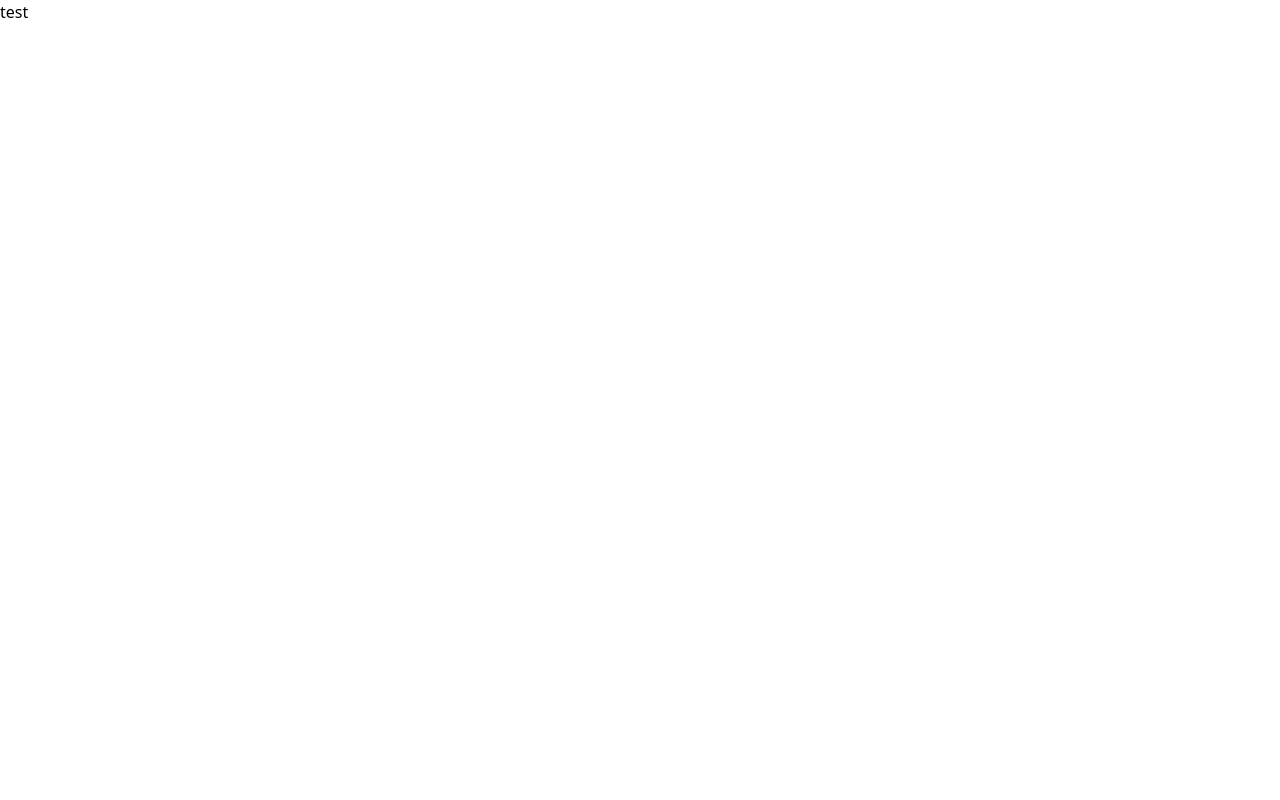
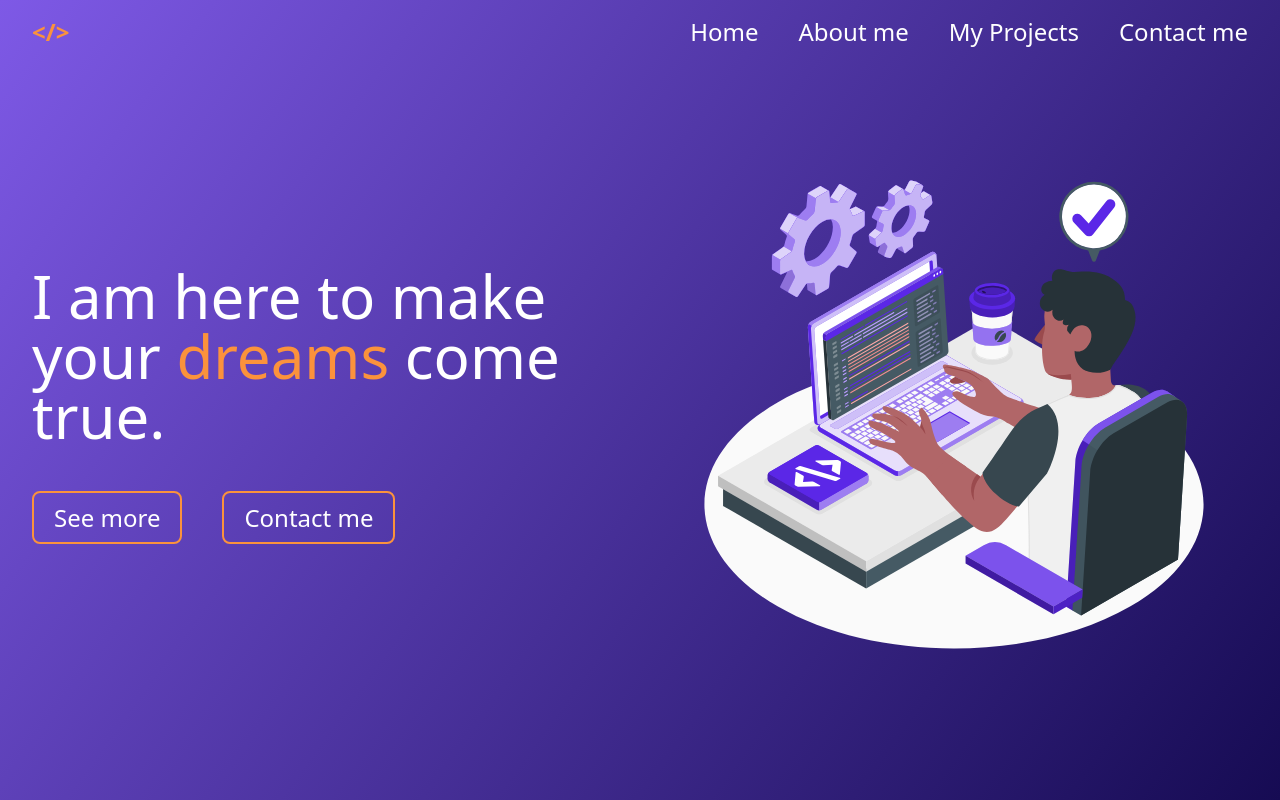
Before and after one commit to JakubSepetowski/portfolio, a React (Vite) app: page / in a window 1280 px wide. Built offline with nearby package versions, Linux system fonts and the light colour scheme.

Commit message:
added homepage, nav and responsivnes to this components

```diff
--- a/package.json
+++ b/package.json
@@ -9,6 +9,9 @@
     "preview": "vite preview"
   },
   "dependencies": {
+    "@fortawesome/fontawesome-svg-core": "^6.4.0",
+    "@fortawesome/free-solid-svg-icons": "^6.4.0",
+    "@fortawesome/react-fontawesome": "^0.2.0",
     "framer-motion": "^10.10.0",
     "localforage": "^1.10.0",
     "match-sorter": "^6.3.1",
--- a/src/App.tsx
+++ b/src/App.tsx
@@ -1,3 +1,17 @@
+import { createBrowserRouter, RouterProvider } from 'react-router-dom';
+import { ErrorPage } from './pages/ErrorPage';
+import { HomePage } from './pages/HomePage';
+import { RootLayout } from './pages/RootLayout';
+
+const router = createBrowserRouter([
+	{
+		path: '/',
+		element: <RootLayout />,
+		errorElement: <ErrorPage />,
+		children: [{ index: true, element: <HomePage /> }],
+	},
+]);
+
 export const App = () => {
-	return <h1>test</h1>;
+	return <RouterProvider router={router} />;
 };
--- /dev/null
+++ b/src/components/Home/Home.tsx
@@ -0,0 +1,48 @@
+import img from '../../assets/svg/homeIcon.svg';
+import { Link } from 'react-router-dom';
+import { NavContext } from '../../store/nav-context';
+import { useContext } from 'react';
+import { FontAwesomeIcon } from '@fortawesome/react-fontawesome';
+import { faBars } from '@fortawesome/free-solid-svg-icons';
+import { faClose } from '@fortawesome/free-solid-svg-icons';
+
+export const Home = () => {
+	const { toggleNav, isOpen } = useContext(NavContext);
+	const toggleNavHandler = () => {
+		toggleNav();
+	};
+
+	return (
+		<header className='h-screen w-full '>
+			<div className='max-w-7xl w-full h-full flex flex-col justify-center items-center lg:flex-row lg:items-center lg:justify-between mx-auto p-4 md:p-8 '>
+				<button
+					onClick={toggleNavHandler}
+					className={`fixed top-2 left-2 z-50 text-xl p-2 transition-colors duration-200 md:hidden ${
+						isOpen ? 'text-black' : 'text-white'
+					}`}>
+					<FontAwesomeIcon icon={isOpen ? faClose : faBars} />
+				</button>
+				<div className='lg:w-1/2'>
+					<h1 className='text-3xl text-center md:text-4xl lg:text-left lg:text-5xl xl:text-6xl '>
+						I am here to make your <span className='text-orange-400 '>dreams</span> come true.
+					</h1>
+					<div className='mt-6 text-center md:text-2xl md:mt-10 lg:text-left lg:mt-14 lg:text-2xl'>
+						<Link
+							to={'/'}
+							className='transition-colors duration-200 border-2  p-1 pl-3 pr-3 lg:p-2 lg:pl-5 lg:pr-5 border-orange-400 rounded-lg hover:border-white hover:text-orange-400'>
+							See more
+						</Link>
+						<Link
+							className=' ml-4 lg:ml-10 transition-colors duration-200 border-2 p-1 pl-3 pr-3 lg:p-2 lg:pl-5 lg:pr-5 border-orange-400 rounded-lg hover:border-white hover:text-orange-400'
+							to={'/'}>
+							Contact me
+						</Link>
+					</div>
+				</div>
+				<div className='flex justify-center items-center mt-10 w-full lg:w-1/2 lg:ml-10 lg:mt-0'>
+					<img className='w-full max-w-md lg:max-w-lg' src={img} alt='' />
+				</div>
+			</div>
+		</header>
+	);
+};
--- /dev/null
+++ b/src/components/Nav/Nav.tsx
@@ -0,0 +1,38 @@
+import { Link } from 'react-router-dom';
+import { NavContext } from '../../store/nav-context';
+import { useContext } from 'react';
+
+export const Nav = () => {
+	const { isOpen } = useContext(NavContext);
+
+	return (
+		<nav className='w-3/5 fixed bg-transparent md:w-full '>
+			<div
+				className={`w-full h-screen text-black md:text-white bg-white md:bg-inherit md:h-full p-4 md:pl-8 md:pr-8 max-w-7xl mx-auto flex flex-col items-center md:flex-row md:justify-between md:shadow-none  text-xl md:text-2xl md:translate-x-0 transition-transform duration-200 ${
+					isOpen ? 'translate-x-0 shadow-md' : 'translate-x-[-100%] shadow-none'
+				}`}>
+				<Link
+					to='/'
+					className='hidden md:block font-bold text-orange-400 transition-colors duration-200 hover:text-white'>
+					&lt;/&gt;
+				</Link>
+				<div className=' flex flex-col md:flex-row gap-6 md:gap-10'>
+					<Link
+						to='/'
+						className='mt-10 md:mt-0 hover:text-orange-400 transition-colors duration-200'>
+						Home
+					</Link>
+					<Link to='/' className='hover:text-orange-400 transition-colors duration-200'>
+						About me
+					</Link>
+					<Link to='/' className='hover:text-orange-400 transition-colors duration-200'>
+						My Projects
+					</Link>
+					<Link to='/' className='hover:text-orange-400 transition-colors duration-200'>
+						Contact me
+					</Link>
+				</div>
+			</div>
+		</nav>
+	);
+};
--- a/src/index.css
+++ b/src/index.css
@@ -7,3 +7,9 @@
 	margin: 0;
 	padding: 0;
 }
+
+body {
+	background: linear-gradient(126deg, rgb(126, 89, 230) 0%, rgb(22, 11, 83) 100%);
+	color: #fff;
+}
+/* <a href="https://storyset.com/people">People illustrations by Storyset</a> */
--- a/src/main.tsx
+++ b/src/main.tsx
@@ -2,9 +2,12 @@ import React from 'react';
 import ReactDOM from 'react-dom/client';
 import { App } from './App';
 import './index.css';
+import { NavProvider } from './store/NavProvider';
 
 ReactDOM.createRoot(document.getElementById('root') as HTMLElement).render(
 	<React.StrictMode>
-		<App />
+		<NavProvider>
+			<App />
+		</NavProvider>
 	</React.StrictMode>
 );
--- /dev/null
+++ b/src/pages/ErrorPage.tsx
@@ -0,0 +1,3 @@
+export const ErrorPage = () => {
+	return <h1>Error</h1>;
+};
--- /dev/null
+++ b/src/pages/HomePage.tsx
@@ -0,0 +1,5 @@
+import { Home } from "../components/Home/Home"
+
+export const HomePage = () => {
+    return <Home/>
+}
--- /dev/null
+++ b/src/pages/RootLayout.tsx
@@ -0,0 +1,11 @@
+import { Outlet } from 'react-router-dom';
+import { Nav } from '../components/Nav/Nav';
+
+export const RootLayout = () => {
+	return (
+		<>
+			<Nav />
+			<Outlet />
+		</>
+	);
+};
--- /dev/null
+++ b/src/store/NavProvider.tsx
@@ -0,0 +1,18 @@
+import { useState } from 'react';
+import { NavContext } from './nav-context';
+
+interface Props {
+	children: React.ReactNode;
+}
+
+export const NavProvider = (props: Props) => {
+	const [isOpen, setIsOpen] = useState(false);
+	const toggleNavHanndler = () => {
+		setIsOpen((prev) => !prev);
+	};
+	const navContext = {
+		isOpen,
+		toggleNav: toggleNavHanndler,
+	};
+	return <NavContext.Provider value={navContext}>{props.children}</NavContext.Provider>;
+};
--- /dev/null
+++ b/src/store/nav-context.tsx
@@ -0,0 +1,6 @@
+import React from 'react';
+
+export const NavContext = React.createContext({
+	isOpen: false,
+	toggleNav: () => {},
+});
--- a/tailwind.config.js
+++ b/tailwind.config.js
@@ -2,7 +2,11 @@
 module.exports = {
 	content: ['./index.html', './src/**/*.{js,ts,jsx,tsx}'],
 	theme: {
-		extend: {},
+		extend: {
+			colors:{
+				"my-purple":"#5b27e7"
+			}
+		},
 	},
 	plugins: [],
 };
```
Also changed, not shown: src/assets/svg/homeIcon.svg (added), 1 other file (tests, documents, lock files or other folders).
